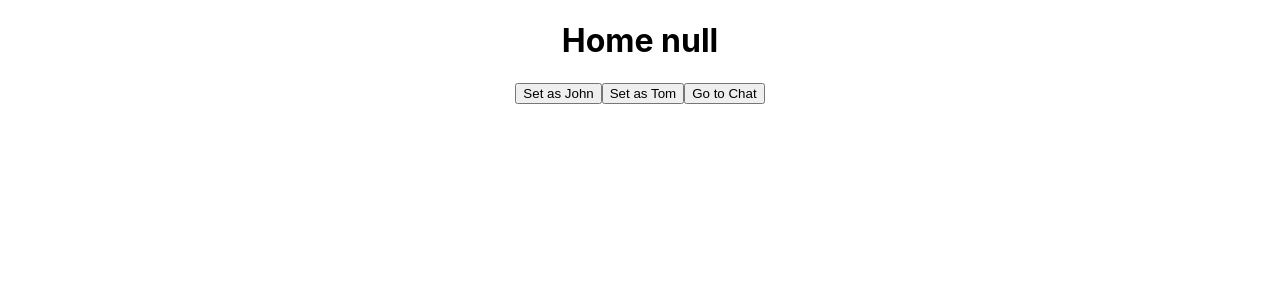
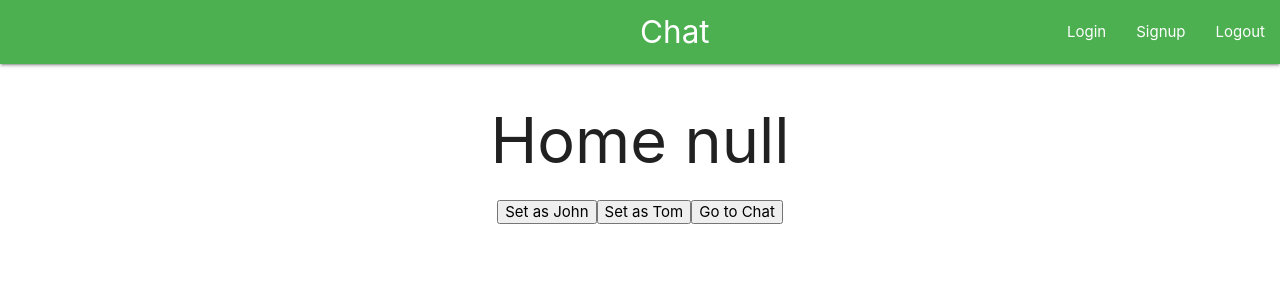
Before and after one commit to rbbenett/nodejs-chat, a React (Create React App) app: page / in a window 1280 px wide. Shown: the top 300 px of the page. Built offline with nearby package versions, Linux system fonts and the light colour scheme.

Commit message:
Added css

```diff
--- a/public/index.html
+++ b/public/index.html
@@ -9,6 +9,8 @@
       name="description"
       content="Web site created using create-react-app"
     />
+    <link rel="stylesheet" href="https://cdnjs.cloudflare.com/ajax/libs/materialize/1.0.0/css/materialize.min.css">
+    <link href="https://fonts.googleapis.com/icon?family=Material+Icons" rel="stylesheet">
     <link rel="apple-touch-icon" href="%PUBLIC_URL%/logo192.png" />
     <!--
       manifest.json provides metadata used when your web app is installed on a
@@ -39,5 +41,8 @@
       To begin the development, run `npm start` or `yarn start`.
       To create a production bundle, use `npm run build` or `yarn build`.
     -->
+
+    <script src="https://cdnjs.cloudflare.com/ajax/libs/materialize/1.0.0/js/materialize.min.js"></script>
+
   </body>
 </html>
--- a/src/App.js
+++ b/src/App.js
@@ -4,6 +4,7 @@
 import { UserContext } from './UserContext';
 import Chat from './components/chat/Chat';
 import Home from './components/home/Home';
+import Navbar from'./components/layout/Navbar';
 
 function App() {
   const [user, setUser] = useState(null)
@@ -11,6 +12,7 @@
     <Router>
       <div className="App">
         <UserContext.Provider value={{ user, setUser }}>
+          <Navbar />
           <Switch>
             <Route exact path="/" component={Home} />
             <Route exact path="/chat" component={Chat} />
--- /dev/null
+++ b/src/components/layout/Navbar.js
@@ -0,0 +1,26 @@
+import React from 'react'
+
+const Navbar = () => {
+  return (
+    <div>
+      <nav className="green">
+        <div className="nav-wrapper">
+          <a href="/" className="brand-logo">Chat</a>
+          <a href="#" data-target="mobile-demo" class="sidenav-trigger"><i class="material-icons">menu</i></a>
+          <ul id="nav-mobile" className="right hide-on-med-and-down">
+            <li><a href="#">Login</a></li>
+            <li><a href="#">Signup</a></li>
+            <li><a href="#">Logout</a></li>
+          </ul>
+        </div>
+      </nav>
+      <ul class="sidenav" id="mobile-demo">
+        <li><a href="#">Login</a></li>
+        <li><a href="#">Signup</a></li>
+        <li><a href="#">Logout</a></li>
+      </ul>
+    </div>
+  )
+}
+
+export default Navbar
```
